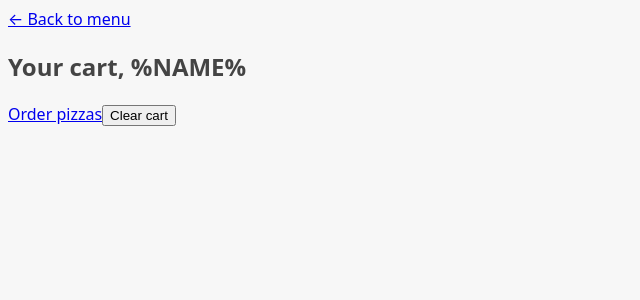
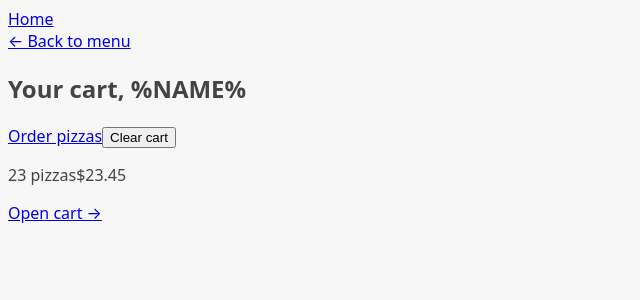
Before and after one commit to MasiHND/fast-food-react, a React (Vite) app: page /cart in a window 1280 px wide. Shown: the top 300 px of the page, without its empty margins (0-640 px from the left). Built offline with nearby package versions, Linux system fonts and the light colour scheme.

Commit message:
added app layout

```diff
--- a/src/App.jsx
+++ b/src/App.jsx
@@ -5,8 +5,12 @@
 import Cart from "./features/cart/Cart";
 import Order from "./features/order/Order";
 import CreateOrder from "./features/order/CreateOrder";
+import AppLayout from "./ui/AppLayout";
 
 const router = createBrowserRouter([
+  {
+    element: <AppLayout />,
+    children: [
       {
         path: "/",
         element: <Home />,
@@ -27,6 +31,8 @@
         path: "/order/:orderId",
         element: <Order />,
       },
+    ],
+  },
 ]);
 
 function App() {
--- a/src/features/cart/CartOverview.jsx
+++ b/src/features/cart/CartOverview.jsx
@@ -1,3 +1,5 @@
+import { Link } from "react-router-dom";
+
 function CartOverview() {
   return (
     <div>
@@ -5,7 +7,7 @@
         <span>23 pizzas</span>
         <span>$23.45</span>
       </p>
-      <a href="#">Open cart &rarr;</a>
+      <Link to="/cart">Open cart &rarr;</Link>
     </div>
   );
 }
--- /dev/null
+++ b/src/ui/AppLayout.jsx
@@ -0,0 +1,19 @@
+import { Outlet } from 'react-router-dom'
+import CartOverview from '../features/cart/CartOverview'
+import Header from './Header'
+
+function AppLayout() {
+    return (
+        <div>
+            <Header />
+
+            <main>
+                <Outlet/>
+            </main>
+
+            <CartOverview />
+        </div>
+    )
+}
+
+export default AppLayout
--- /dev/null
+++ b/src/ui/Header.jsx
@@ -0,0 +1,10 @@
+import { Link } from "react-router-dom"
+
+function Header() {
+    return (
+        <header>
+           <Link to="/">Home</Link>
+        </header>
+    )
+}
+export default Header
```
Lines whose indentation alone changed are shown as unchanged.
